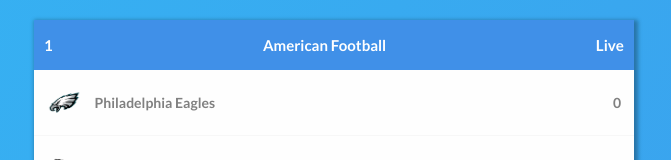
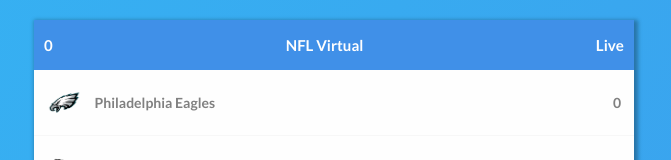
Before and after one commit to danielanyaele/NFL-Simulation, a React (Vite) app: page / in a window 1280 px wide. Shown: the top 160 px of the page, without its empty margins (306-977 px from the left). Built offline with nearby package versions, Linux system fonts and the light colour scheme.

Commit message:
Changed countdown duration

```diff
--- a/src/App.jsx
+++ b/src/App.jsx
@@ -6,7 +6,7 @@
 import "./App.css";
 
 function App() {
-  const [countdown, setCountdown] = useState(5);
+  const [countdown, setCountdown] = useState(6);
   const [startGame, setStartGame] = useState(false);
 
   const { seconds, pause } = useStopwatch({
--- a/src/Components/Fixture/Fixture.jsx
+++ b/src/Components/Fixture/Fixture.jsx
@@ -27,7 +27,7 @@
   useEffect(() => {
     setTimeout(() => {
       start();
-    }, 4000);
+    }, 6000);
   }, []);
 
   const score = () => {
--- a/src/Components/Header/Header.jsx
+++ b/src/Components/Header/Header.jsx
@@ -16,7 +16,7 @@
   useEffect(() => {
     setTimeout(() => {
       start();
-    }, 4000);
+    }, 6000);
   }, []);
 
   //Handles Game Clock
@@ -50,10 +50,10 @@
   return (
     <>
       <div className="header">
-        {/* <div className="header__timer">{breakType ? breakType : clock}</div> */}
+
         <div className="header__timer">{breakType ? breakType : time}</div>
 
-        <div className="header__title">American Football</div>
+        <div className="header__title">NFL Virtual</div>
 
         <div className="header__game-status" >Live</div>
       </div>
--- a/src/Data/scoringIntervals.js
+++ b/src/Data/scoringIntervals.js
@@ -1,10 +1,10 @@
 const scoringIntervals = [
   [4, 20, 30, 35, 43, 49],
-  [5, 19, 23, 44, 52, 60],
-  [6, 17, 28, 34, 47, 56],
-  [8, 14, 20, 32, 37, 60],
+  [5, 19, 23, 44, 52, 58],
+  [6, 17, 28, 34, 47, 54],
+  [8, 14, 20, 32, 37, 46],
   [10, 16, 29, 36, 42, 50],
-  [15, 22, 30, 36, 48, 59],
+  [15, 22, 30, 36, 48, 57],
   ,
 ];
 
```
